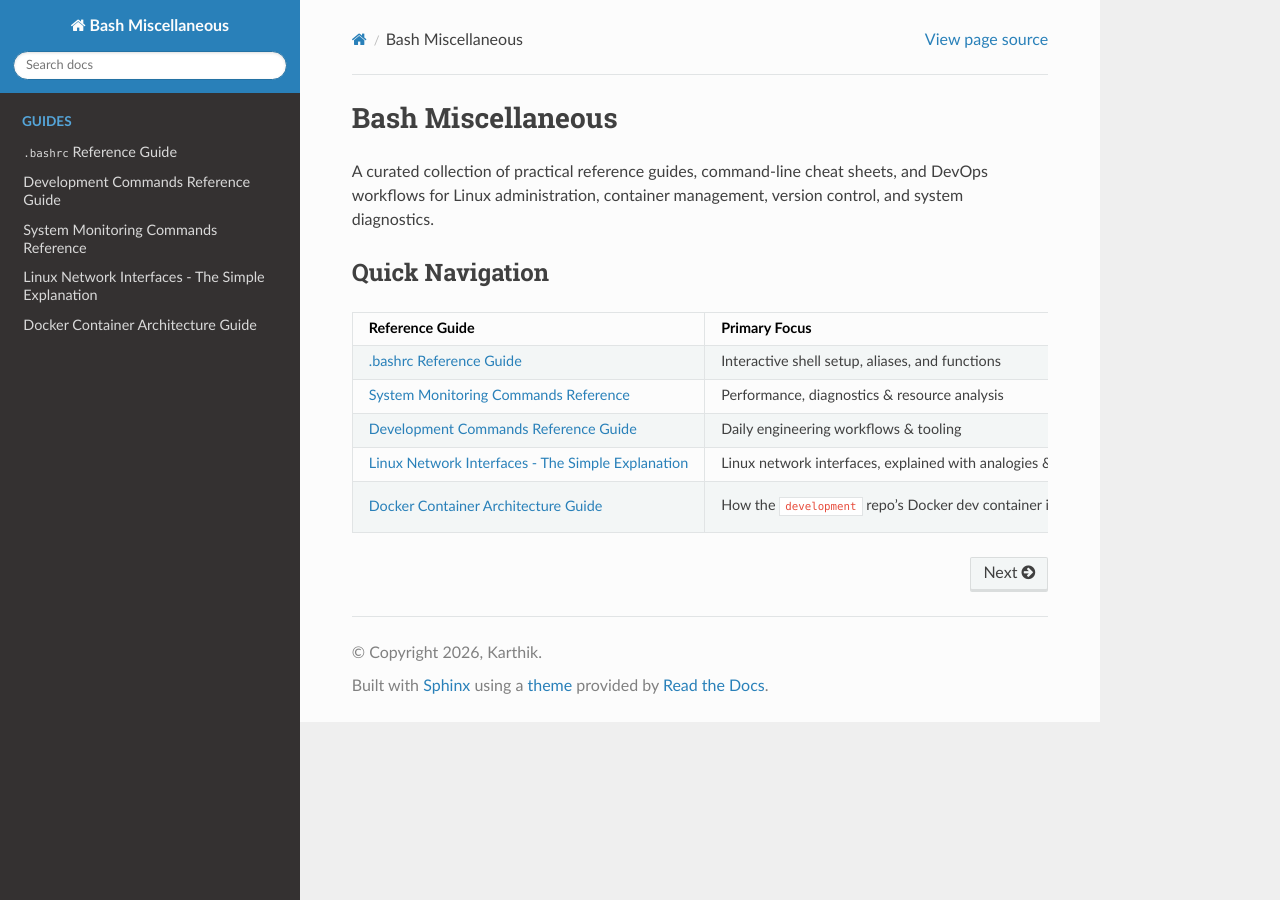
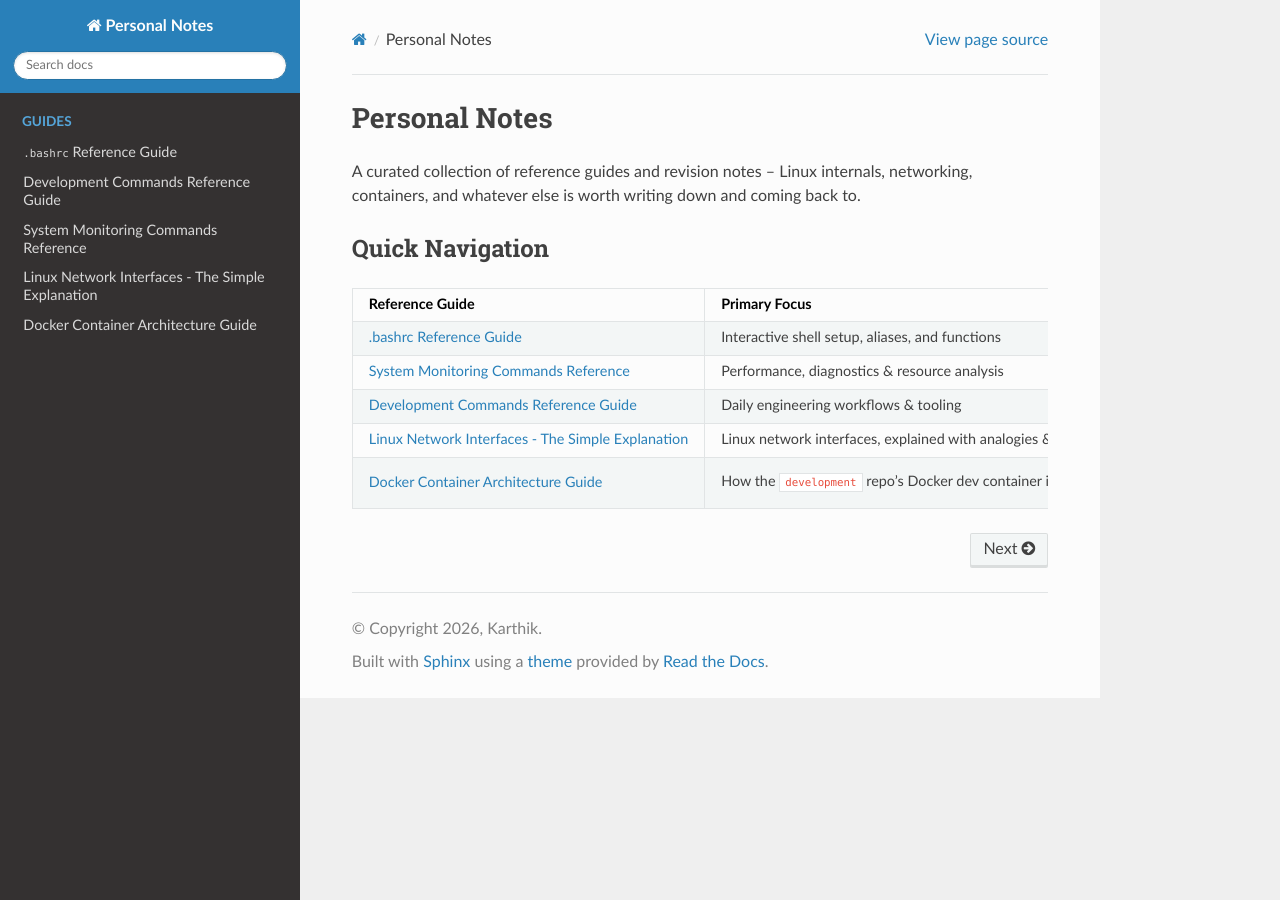
Before and after one commit to karthik-dev-82/system-notes, a Sphinx documentation site: the page built from docs/source/index.rst, in a window 1280 px wide. Built offline with Sphinx 7.4.7 and the Read the Docs theme 3.1.0, drawn with Linux system fonts in a browser that asks for light colours.

Commit message:
Rebrand from bash-miscellaneous to personal-notes
Repo is broadening beyond bash/DevOps into general revision notes, so
renamed on GitHub to personal-notes. Updates the Sphinx project name,
page title, README, and Pages URL to match.

Co-Authored-By: Claude Sonnet 5 <noreply@anthropic.com>

```diff
--- a/docs/source/conf.py
+++ b/docs/source/conf.py
@@ -1,7 +1,7 @@
 import os
 import shutil
 
-project = "Bash Miscellaneous"
+project = "Personal Notes"
 copyright = "2026, Karthik"
 author = "Karthik"
 
--- a/docs/source/index.rst
+++ b/docs/source/index.rst
@@ -1,9 +1,9 @@
-Bash Miscellaneous
+Personal Notes
 ===================
 
-A curated collection of practical reference guides, command-line cheat sheets,
-and DevOps workflows for Linux administration, container management, version
-control, and system diagnostics.
+A curated collection of reference guides and revision notes -- Linux
+internals, networking, containers, and whatever else is worth writing
+down and coming back to.
 
 .. toctree::
    :hidden:
```
Also changed, not shown: README.md (+4 -4 lines).
